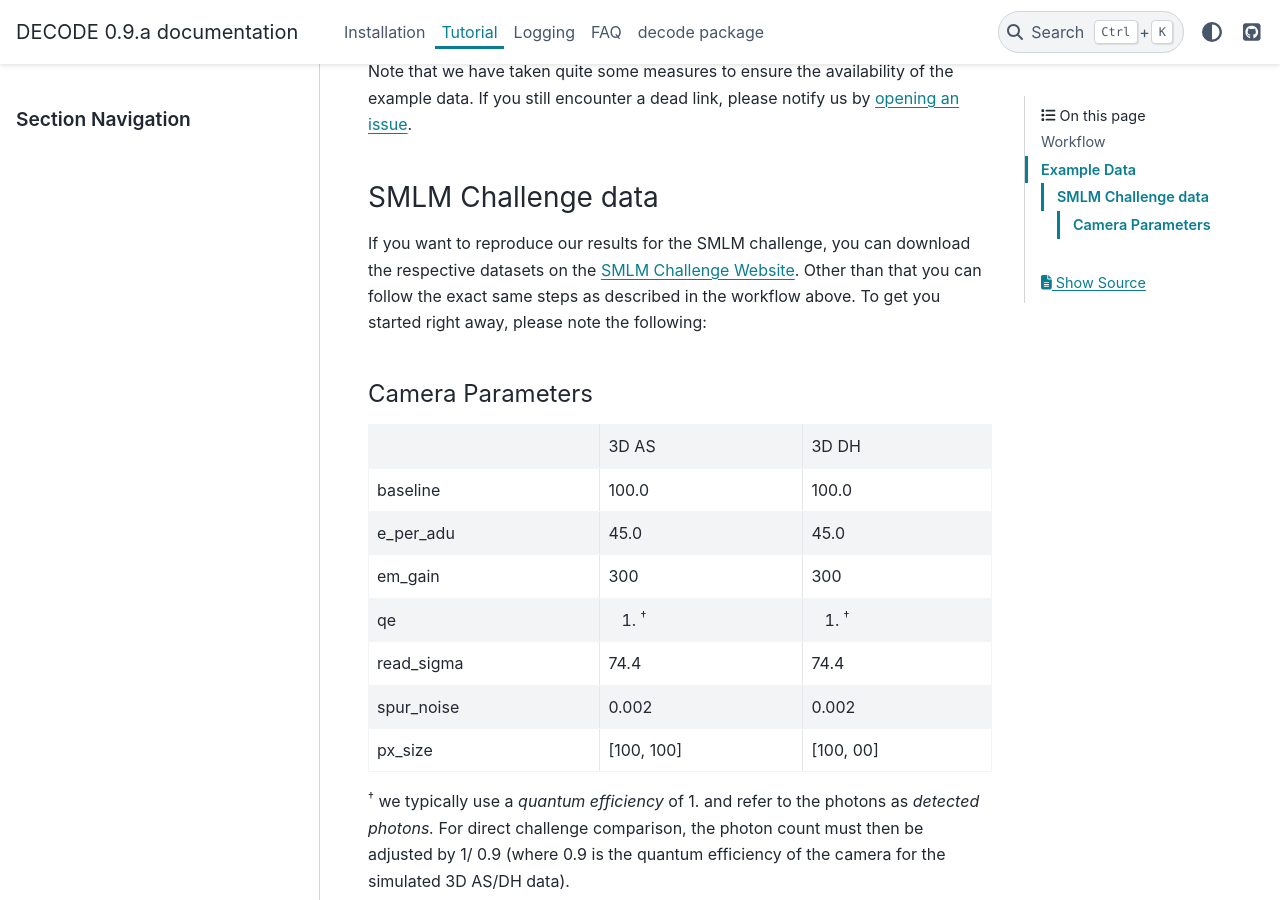
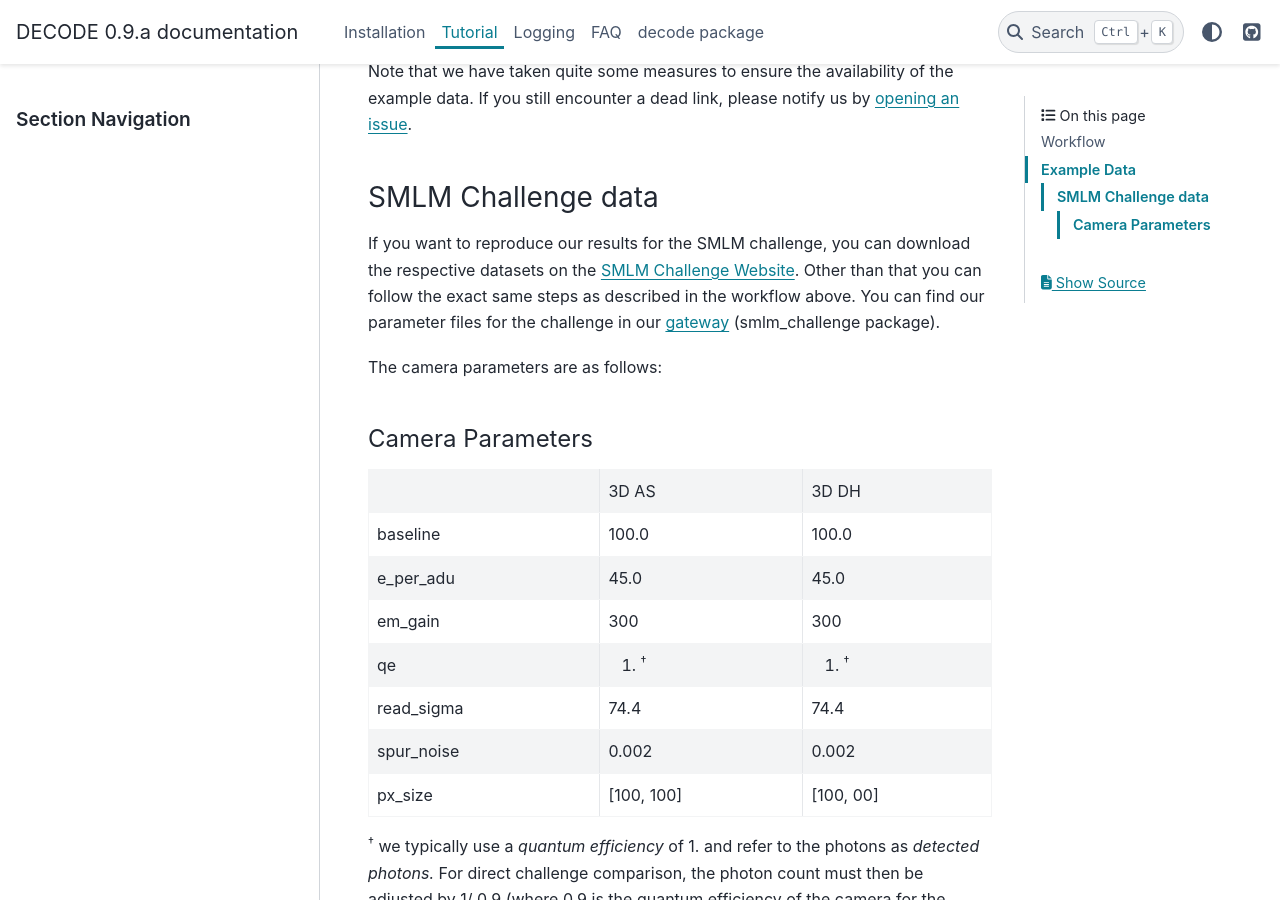
Before and after one commit to TuragaLab/DECODE, a Sphinx documentation site: the page built from docs/source/tutorial.rst, in a window 1280 px wide and 900 px high, scrolled down 3024 px. Built offline with Sphinx 7.4.7 and the PyData theme 0.15.4, drawn with Linux system fonts in a browser that asks for light colours.

Commit message:
Add gateway to to challenge example

```diff
--- a/docs/source/tutorial.rst
+++ b/docs/source/tutorial.rst
@@ -133,7 +133,11 @@ SMLM Challenge data
 If you want to reproduce our results for the SMLM challenge, you can download the respective
 datasets on the `SMLM Challenge Website <http://bigwww.epfl.ch/smlm/datasets/index.html>`__.
 Other than that you can follow the exact same steps as described in the workflow above.
-To get you started right away, please note the following:
+You can find our parameter files for the challenge in our
+`gateway <https://github.com/TuragaLab/DECODE/blob/master/gateway.yaml>`__
+(smlm_challenge package).
+
+The camera parameters are as follows:
 
 Camera Parameters
 """""""""""""""""
```
